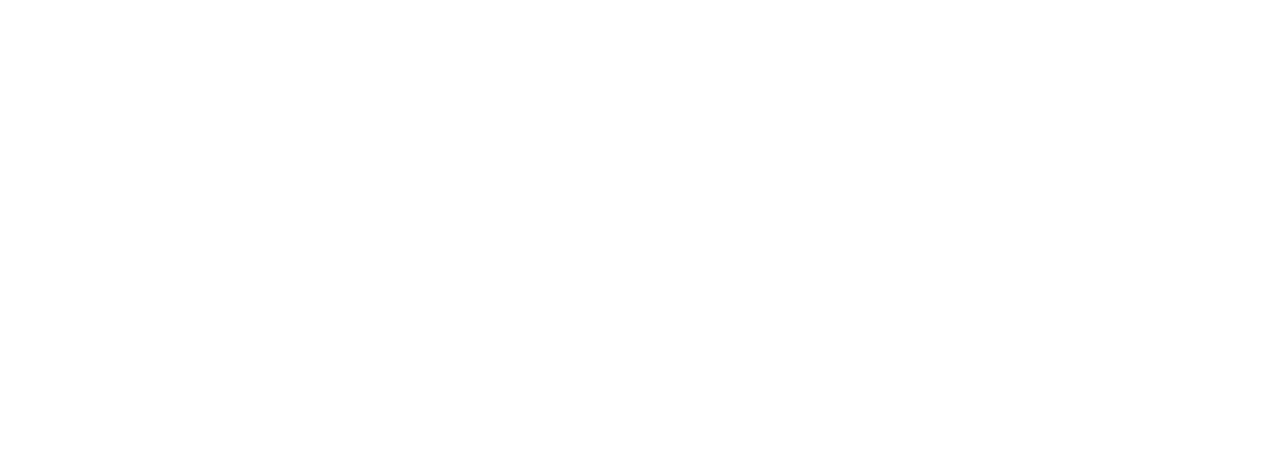
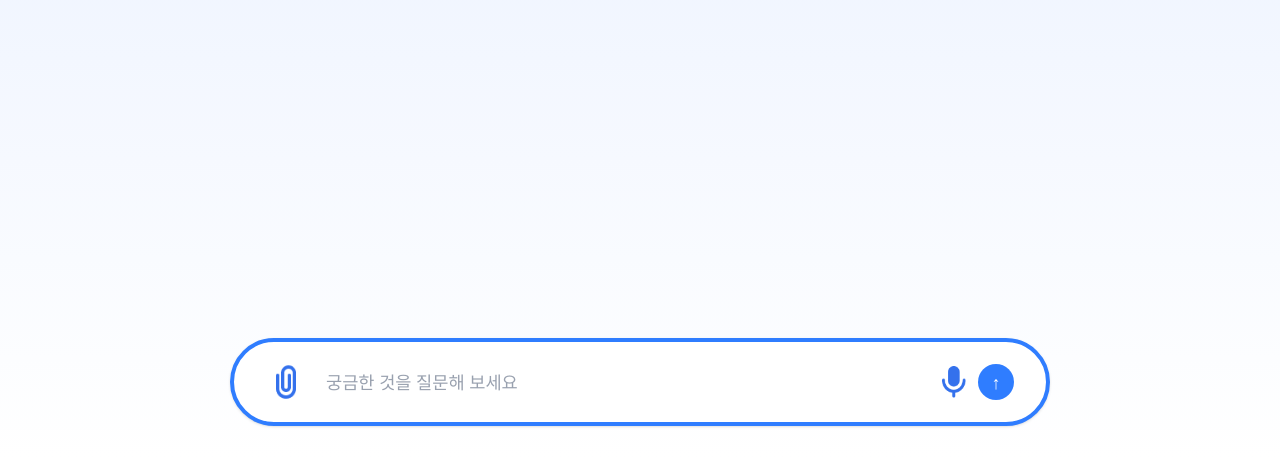
Before and after one commit to chosm0204/DuDu, a React (Vite) app: page /search in a window 1280 px wide. Before the commit this address had no page. Shown: the part 342-800 px from the top of the page. Built offline with nearby package versions, Linux system fonts and the light colour scheme.

Commit message:
[add] 검색창 ing

```diff
--- a/src/App.jsx
+++ b/src/App.jsx
@@ -6,11 +6,13 @@
 import DuduNote from "./minju/DuduNote";
 import Report from "./minju/Report";
 import Login from "./minju/Login";
+import Search from "./cho/Search";
 
 export default function App() {
   return (
     <Routes>
       <Route path="/" element={<Home />} />
+      <Route path="/search" element={<Search />} />
       <Route path="/duduquiz" element={<DuduQuiz />} />
       <Route path="/dudunote" element={<DuduNote />} />
       <Route path="/report" element={<Report />} />
--- /dev/null
+++ b/src/cho/Search.jsx
@@ -0,0 +1,180 @@
+// src/cho/Search.jsx
+import React, { useEffect, useState } from "react";
+import { Link, useNavigate, useSearchParams } from "react-router-dom";
+
+const logo = "/logo.png";
+const clipIcon = "/clip.png";
+const micIcon = "/mic.png";
+
+async function callGeminiAPI(userText) {
+  // ✅ 나중에 여기만 실제 Gemini 호출 코드로 교체하면 됨
+  // 예시:
+  // const res = await fetch("/api/gemini-chat", {...});
+  // const data = await res.json();
+  // return data.reply;
+
+  // 일단은 동작 확인용 임시 응답
+  return `[임시 답변] "${userText}" 에 대한 카드뉴스/설명이 여기에 들어갈 거예요.`;
+}
+
+export default function Search() {
+  const navigate = useNavigate();
+  const [searchParams] = useSearchParams();
+
+  const initialQuery = searchParams.get("q") || "";
+
+  // 메시지 리스트: { id, role: "user" | "assistant", text }
+  const [messages, setMessages] = useState([]);
+  const [input, setInput] = useState(""); // 하단 입력창
+  const [isMenuOpen, setIsMenuOpen] = useState(false);
+  const [isLoading, setIsLoading] = useState(false);
+
+  // 공통으로 쓰는 "메시지 보내기" 로직
+  const sendMessage = async (text) => {
+    if (!text.trim()) return;
+
+    const userMessage = {
+      id: Date.now(),
+      role: "user",
+      text: text.trim(),
+    };
+
+    // 유저 메시지 + "카드뉴스 생성 중..." 말풍선 추가
+    setMessages((prev) => [
+      ...prev,
+      userMessage,
+      {
+        id: Date.now() + 1,
+        role: "assistant",
+        text: "카드뉴스 생성 중...",
+      },
+    ]);
+
+    setInput("");
+    setIsLoading(true);
+
+    try {
+      const reply = await callGeminiAPI(text.trim());
+
+      // 실제 Gemini 응답 말풍선 추가
+      setMessages((prev) => [
+        ...prev,
+        {
+          id: Date.now() + 2,
+          role: "assistant",
+          text: reply,
+        },
+      ]);
+    } catch (err) {
+      console.error(err);
+      setMessages((prev) => [
+        ...prev,
+        {
+          id: Date.now() + 3,
+          role: "assistant",
+          text: "답변을 가져오는 데 실패했어요. 잠시 후 다시 시도해 주세요.",
+        },
+      ]);
+    } finally {
+      setIsLoading(false);
+    }
+  };
+
+  // Home에서 /search?q=... 로 넘어왔을 때, 처음 한 번 자동 전송
+  useEffect(() => {
+    if (initialQuery) {
+      sendMessage(initialQuery);
+    }
+    // eslint-disable-next-line react-hooks/exhaustive-deps
+  }, [initialQuery]);
+
+  // 하단 검색바 컴포넌트
+  const SearchBar = (
+    <div
+      className="
+        flex items-center bg-white
+        w-[820px] max-w-[820px]
+        px-8 py-5
+        rounded-[999px] border-4 border-[#2F7DFF] shadow-sm
+      "
+    >
+      <img src={clipIcon} alt="첨부" className="w-10 h-10 mr-3" />
+
+      <input
+        type="text"
+        placeholder="궁금한 것을 질문해 보세요"
+        className="flex-grow border-0 outline-none text-[1.1rem] mx-[8px] placeholder:text-gray-400"
+        value={input}
+        onChange={(e) => setInput(e.target.value)}
+        onKeyDown={(e) => {
+          if (e.key === "Enter") {
+            sendMessage(input);
+          }
+        }}
+      />
+
+      <button
+        type="button"
+        className="mr-3"
+        onClick={() => {
+          // 나중에 음성 인식 붙이면 여기
+        }}
+      >
+        <img src={micIcon} alt="음성 입력" className="w-6 h-8" />
+      </button>
+
+      <button
+        className="w-9 h-9 rounded-full bg-[#2F7DFF] flex items-center justify-center text-white text-lg"
+        onClick={() => sendMessage(input)}
+      >
+        ↑
+      </button>
+    </div>
+  );
+
+  return (
+    <div className="relative flex flex-col items-center min-h-screen bg-gradient-to-b from-[#e7efff] to-white font-sans">
+      {/* ---------------------- CHAT 영역 ---------------------- */}
+      <main className="flex-1 w-full max-w-[1200px] flex flex-col items-center">
+        {/* 메시지 리스트 */}
+        <div className="flex-1 w-full flex flex-col px-10 pt-4 pb-6 overflow-y-auto">
+          {messages.map((msg) => {
+            const isUser = msg.role === "user";
+            return (
+              <div
+                key={msg.id}
+                className={`w-full flex mb-4 ${
+                  isUser ? "justify-end" : "justify-start"
+                }`}
+              >
+                <div
+                  className={`
+                    max-w-[70%] px-6 py-3 rounded-full text-lg
+                    ${
+                      isUser
+                        ? "bg-[#2F7DFF] text-white"
+                        : "bg-white text-gray-800 shadow-md"
+                    }
+                  `}
+                >
+                  {msg.text}
+                </div>
+              </div>
+            );
+          })}
+
+          {isLoading && (
+            <div className="w-full flex justify-start mb-4">
+              <div className="bg-white px-6 py-3 rounded-full shadow-md text-gray-500 text-lg">
+                생각 중...
+              </div>
+            </div>
+          )}
+        </div>
+
+        {/* 하단 검색바 */}
+        <div className="w-full flex justify-center mb-8">{SearchBar}</div>
+      </main>
+    </div>
+  );
+}
```
